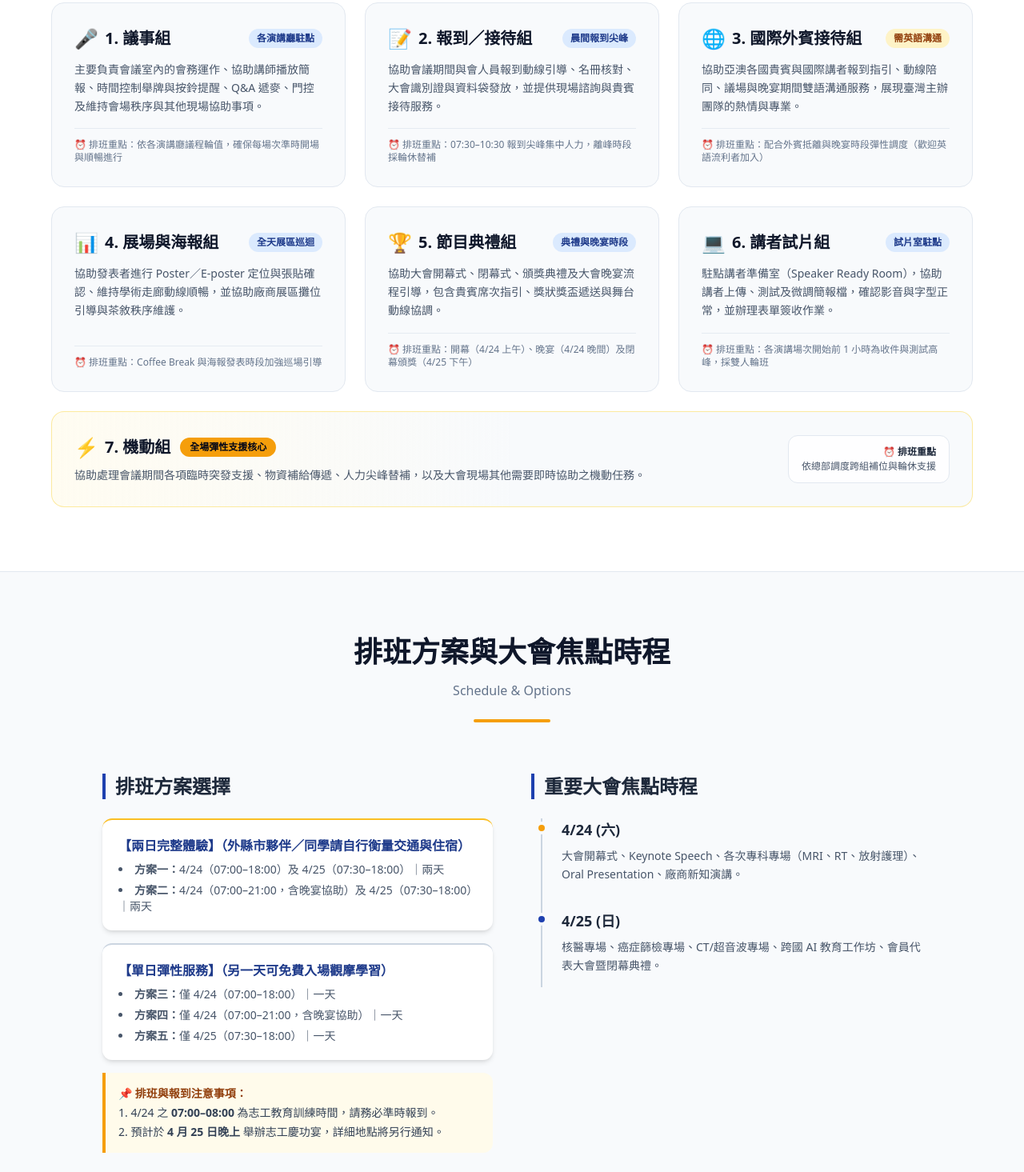
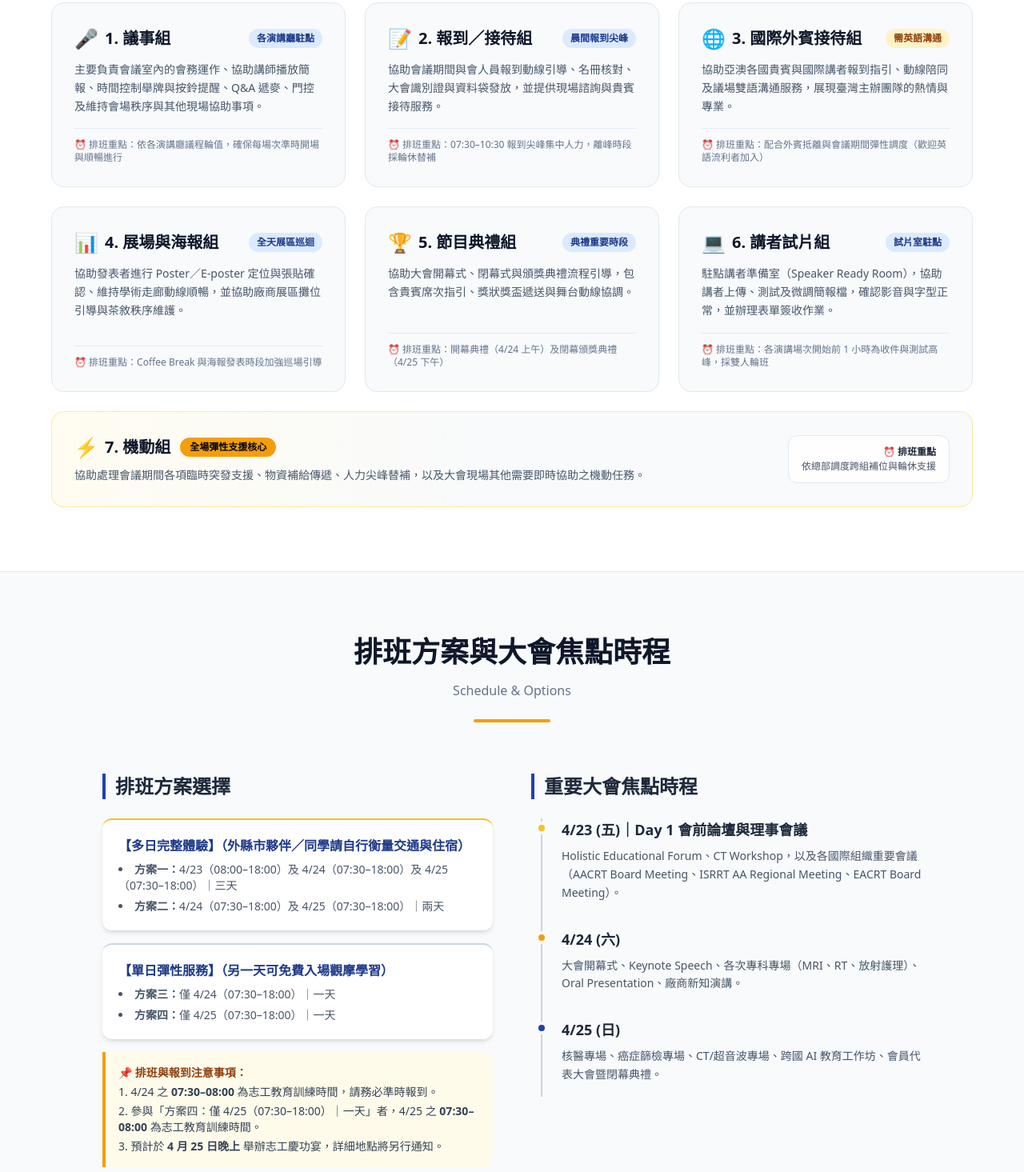
Before and after one commit to suben1204-design/aacrt-Student, a plain HTML site: page index.html in a window 1280 px wide. Shown: the part 2495-3960 px from the top of the page at 80% size. Drawn offline with nearby package versions, Linux system fonts and the light colour scheme.

Commit message:
feat(web): 更新會費減免、五專專三以上限制、四種排班方案（含4/23 Day1）並配合GAS第7版雙向寄信

```diff
--- a/index.html
+++ b/index.html
@@ -154,7 +154,7 @@
           <h3 class="text-xl font-bold text-slate-800 mb-3">4. 學會專屬會費減免</h3>
           <ul class="text-slate-600 leading-relaxed list-disc list-inside space-y-2">
             <li>服勤當年度免除「學生會員」入會費與年費。<span class="block text-xs text-amber-700 mt-1 ml-5">※ 適用醫學影像相關學系在學學生志工</span></li>
-            <li>2027 至 2030 年（3 年內）首次註冊學會正式「會員」免收入會費。</li>
+            <li>2027 至 2030 年（3 年內）首次註冊學會正式「會員」免收入會費及年費。</li>
           </ul>
         </div>
       </div>
@@ -224,10 +224,10 @@
               </h4>
               <span class="text-xs font-semibold bg-amber-100 text-amber-800 px-2.5 py-1 rounded-full">需英語溝通</span>
             </div>
-            <p class="text-slate-600 text-sm leading-relaxed">協助亞澳各國貴賓與國際講者報到指引、動線陪同、議場與晚宴期間雙語溝通服務，展現臺灣主辦團隊的熱情與專業。</p>
+            <p class="text-slate-600 text-sm leading-relaxed">協助亞澳各國貴賓與國際講者報到指引、動線陪同及議場雙語溝通服務，展現臺灣主辦團隊的熱情與專業。</p>
           </div>
           <div class="mt-4 pt-3 border-t border-slate-200/80 text-xs text-slate-500">
-            ⏰ 排班重點：配合外賓抵離與晚宴時段彈性調度（歡迎英語流利者加入）
+            ⏰ 排班重點：配合外賓抵離與會議期間彈性調度（歡迎英語流利者加入）
           </div>
         </div>
 
@@ -254,12 +254,12 @@
               <h4 class="text-xl font-bold text-slate-900 flex items-center gap-2">
                 <span class="text-2xl">🏆</span> 5. 節目典禮組
               </h4>
-              <span class="text-xs font-semibold bg-blue-100 text-blue-900 px-2.5 py-1 rounded-full">典禮與晚宴時段</span>
+              <span class="text-xs font-semibold bg-blue-100 text-blue-900 px-2.5 py-1 rounded-full">典禮重要時段</span>
             </div>
-            <p class="text-slate-600 text-sm leading-relaxed">協助大會開幕式、閉幕式、頒獎典禮及大會晚宴流程引導，包含貴賓席次指引、獎狀獎盃遞送與舞台動線協調。</p>
+            <p class="text-slate-600 text-sm leading-relaxed">協助大會開幕式、閉幕式與頒獎典禮流程引導，包含貴賓席次指引、獎狀獎盃遞送與舞台動線協調。</p>
           </div>
           <div class="mt-4 pt-3 border-t border-slate-200/80 text-xs text-slate-500">
-            ⏰ 排班重點：開幕（4/24 上午）、晚宴（4/24 晚間）及閉幕頒獎（4/25 下午）
+            ⏰ 排班重點：開幕典禮（4/24 上午）及閉幕頒獎典禮（4/25 下午）
           </div>
         </div>
 
@@ -315,24 +315,24 @@
           <h3 class="text-2xl font-bold text-slate-800 mb-6 border-l-4 border-blue-800 pl-3">排班方案選擇</h3>
           <div class="space-y-4">
             <div class="bg-white p-5 rounded-xl shadow-md border-t-2 border-amber-400">
-              <h4 class="text-base font-bold text-blue-900 mb-2">【兩日完整體驗】（外縣市夥伴／同學請自行衡量交通與住宿）</h4>
+              <h4 class="text-base font-bold text-blue-900 mb-2">【多日完整體驗】（外縣市夥伴／同學請自行衡量交通與住宿）</h4>
               <ul class="text-slate-600 text-sm space-y-1.5 list-disc list-inside">
-                <li><strong>方案一：</strong>4/24（07:00–18:00）及 4/25（07:30–18:00）｜兩天</li>
-                <li><strong>方案二：</strong>4/24（07:00–21:00，含晚宴協助）及 4/25（07:30–18:00）｜兩天</li>
+                <li><strong>方案一：</strong>4/23（08:00–18:00）及 4/24（07:30–18:00）及 4/25（07:30–18:00）｜三天</li>
+                <li><strong>方案二：</strong>4/24（07:30–18:00）及 4/25（07:30–18:00）｜兩天</li>
               </ul>
             </div>
             <div class="bg-white p-5 rounded-xl shadow-md border-t-2 border-slate-300">
               <h4 class="text-base font-bold text-blue-900 mb-2">【單日彈性服務】（另一天可免費入場觀摩學習）</h4>
               <ul class="text-slate-600 text-sm space-y-1.5 list-disc list-inside">
-                <li><strong>方案三：</strong>僅 4/24（07:00–18:00）｜一天</li>
-                <li><strong>方案四：</strong>僅 4/24（07:00–21:00，含晚宴協助）｜一天</li>
-                <li><strong>方案五：</strong>僅 4/25（07:30–18:00）｜一天</li>
+                <li><strong>方案三：</strong>僅 4/24（07:30–18:00）｜一天</li>
+                <li><strong>方案四：</strong>僅 4/25（07:30–18:00）｜一天</li>
               </ul>
             </div>
             <div class="bg-amber-50 border-l-4 border-amber-500 p-4 rounded-r-xl text-xs sm:text-sm text-slate-700 space-y-1">
               <div class="font-bold text-amber-800">📌 排班與報到注意事項：</div>
-              <p>1. 4/24 之 <strong>07:00–08:00</strong> 為志工教育訓練時間，請務必準時報到。</p>
-              <p>2. 預計於 <strong>4 月 25 日晚上</strong> 舉辦志工慶功宴，詳細地點將另行通知。</p>
+              <p>1. 4/24 之 <strong>07:30–08:00</strong> 為志工教育訓練時間，請務必準時報到。</p>
+              <p>2. 參與「方案四：僅 4/25（07:30–18:00）｜一天」者，4/25 之 <strong>07:30–08:00</strong> 為志工教育訓練時間。</p>
+              <p>3. 預計於 <strong>4 月 25 日晚上</strong> 舉辦志工慶功宴，詳細地點將另行通知。</p>
             </div>
           </div>
         </div>
@@ -340,6 +340,11 @@
         <div>
           <h3 class="text-2xl font-bold text-slate-800 mb-6 border-l-4 border-blue-800 pl-3">重要大會焦點時程</h3>
           <div class="relative border-l-2 border-slate-300 ml-3 space-y-8 pb-4">
+            <div class="relative pl-6">
+              <div class="absolute w-4 h-4 bg-amber-400 rounded-full -left-[9px] top-1 border-4 border-slate-50"></div>
+              <h4 class="font-bold text-lg text-slate-800">4/23 (五)｜Day 1 會前論壇與理事會議</h4>
+              <p class="text-slate-600 text-sm mt-2 leading-relaxed">Holistic Educational Forum、CT Workshop，以及各國際組織重要會議（AACRT Board Meeting、ISRRT AA Regional Meeting、EACRT Board Meeting）。</p>
+            </div>
             <div class="relative pl-6">
               <div class="absolute w-4 h-4 bg-amber-500 rounded-full -left-[9px] top-1 border-4 border-slate-50"></div>
               <h4 class="font-bold text-lg text-slate-800">4/24 (六)</h4>
@@ -366,7 +371,7 @@
         <div class="bg-white/10 p-6 rounded-2xl backdrop-blur-sm border border-white/20">
           <h3 class="text-amber-400 font-bold text-lg mb-3">🎓 招募對象</h3>
           <ul class="text-slate-200 text-sm leading-relaxed list-disc list-inside space-y-2">
-            <li>全國各大專院校<strong class="text-white">醫學影像暨放射相關學系學生</strong>（含大學部、專科部、碩博士班在校生）</li>
+            <li>全國各大專院校<strong class="text-white">醫學影像暨放射相關學系學生</strong>（含大學部、五專部專三以上、碩博士班在校生）</li>
             <li>全國醫事放射師、系友及醫療影像相關領域夥伴</li>
           </ul>
         </div>
```
Also changed, not shown: register.html (+7 -9 lines), 2 other files.
